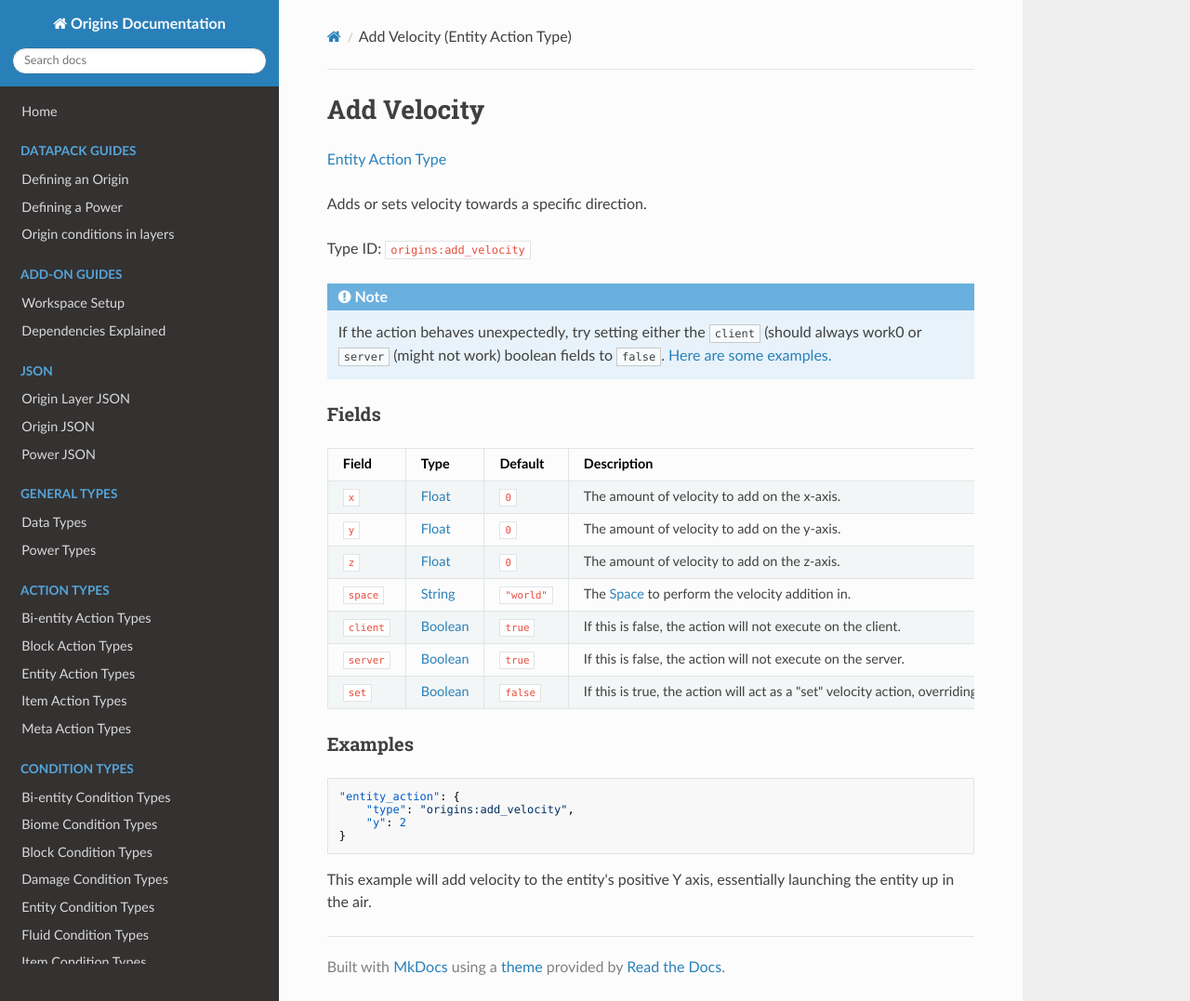
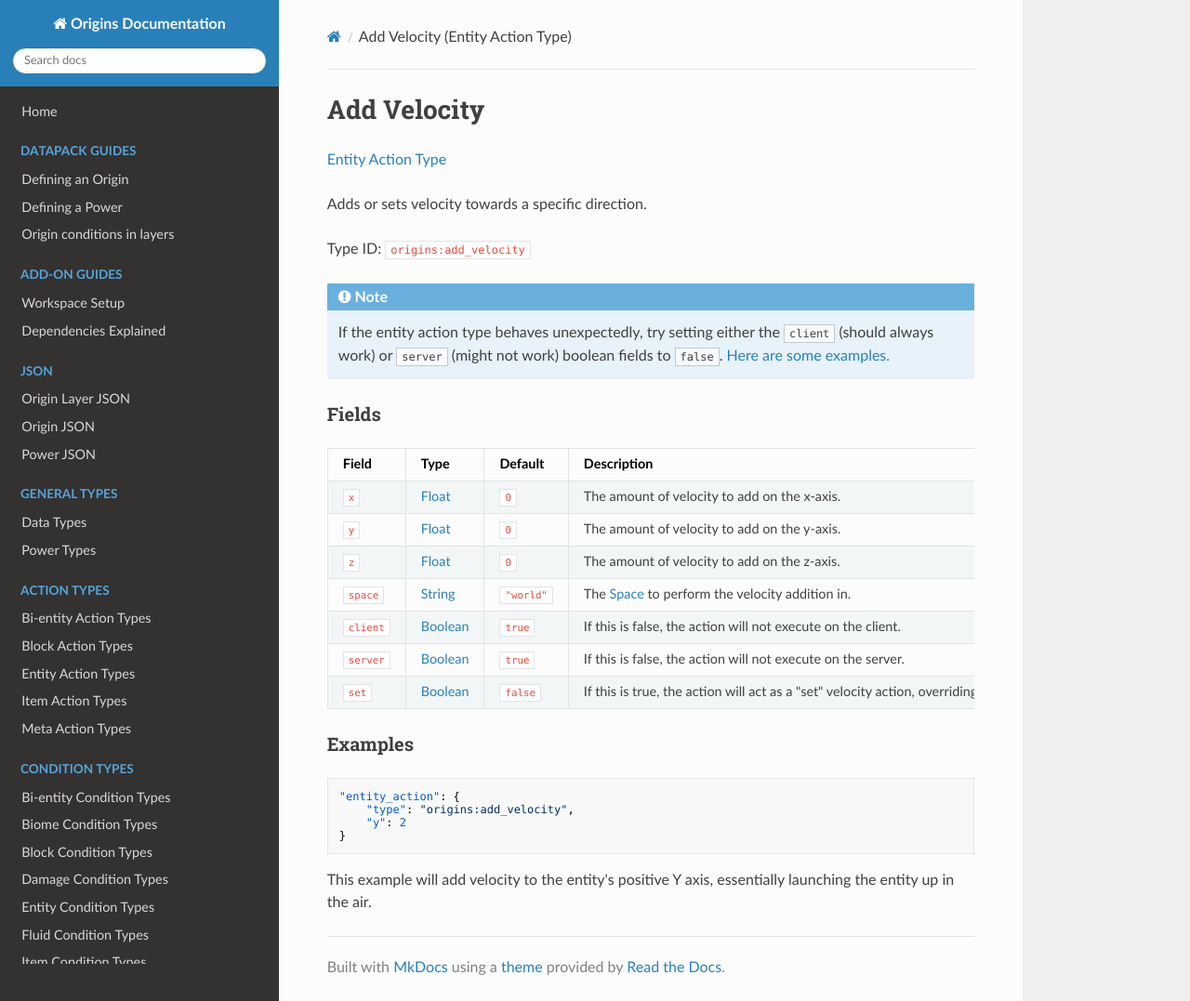
Before and after one commit to apace100/origins-docs, an MkDocs documentation site: the page built from docs/types/entity_action_types/add_velocity.md, in a window 1280 px wide and 1077 px high. Shown: the whole window at 93% size. Built offline with MkDocs 1.6.1, drawn with Linux system fonts in a browser that asks for light colours; nearby versions of some CDN libraries.

Commit message:
Updated `add_velocity.md`
(Entity Action Type)

Fixed typo in the admonition note

```diff
--- a/docs/types/entity_action_types/add_velocity.md
+++ b/docs/types/entity_action_types/add_velocity.md
@@ -13,7 +13,7 @@ Type ID: `origins:add_velocity`
 
 !!! note
 
-    If the action behaves unexpectedly, try setting either the `client` (should always work0 or `server` (might not work) boolean fields to `false`. [Here are some examples.](https://github.com/apace100/apoli/blob/3115c41ea4390ad9ced3ae5be86151131accc36f/testdata/apoli/powers/add_velocity.json)
+    If the entity action type behaves unexpectedly, try setting either the `client` (should always work) or `server` (might not work) boolean fields to `false`. [Here are some examples.](https://github.com/apace100/apoli/blob/3115c41ea4390ad9ced3ae5be86151131accc36f/testdata/apoli/powers/add_velocity.json)
 
 
 ### Fields
```
